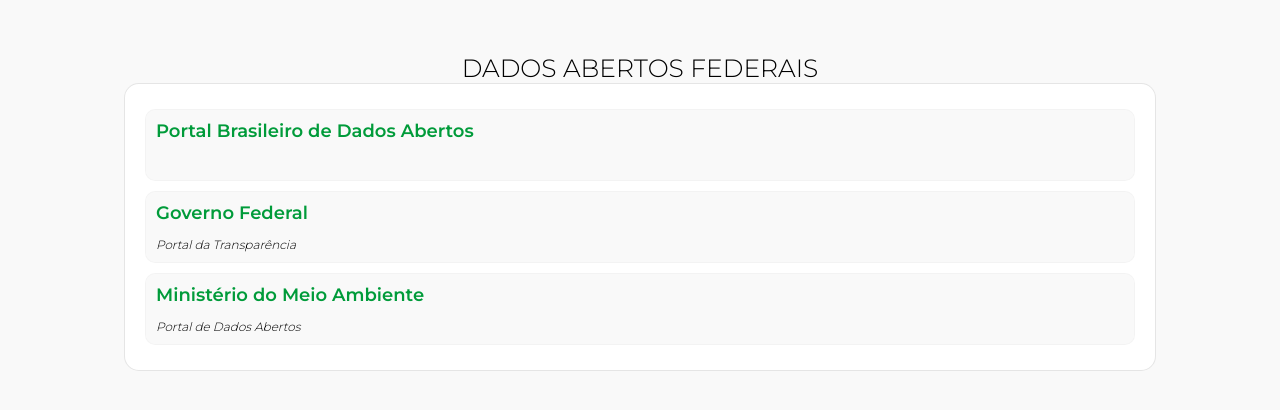
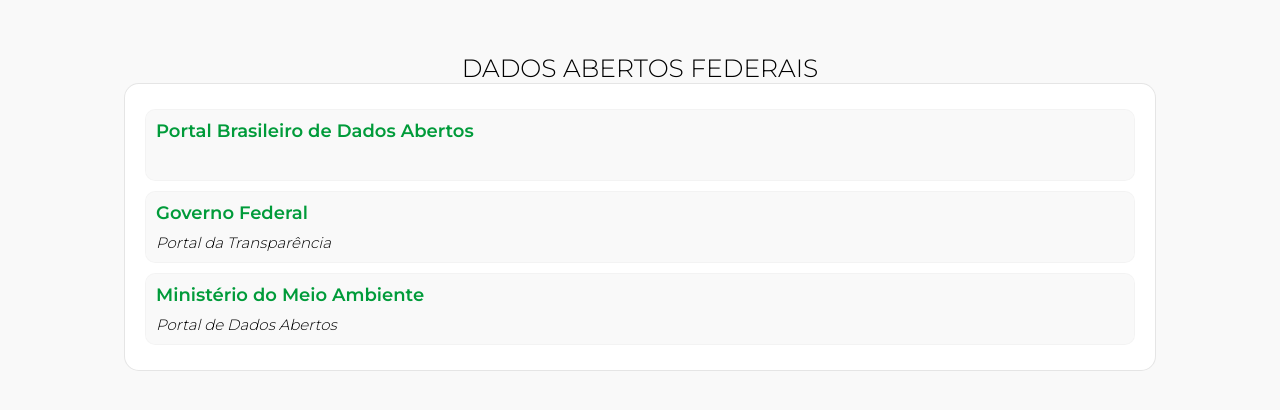
Before and after one commit to renato-bohler/mapa-dados-abertos, a React (Create React App) app: page / in a window 1280 px wide. Both pictures are taken after a click on the button "FEDERAL". Shown: the part 464-874 px from the top of the page. Built offline with nearby package versions, Linux system fonts and the light colour scheme.

Commit message:
Implementa melhorias de usabilidade na seleção de estados

```diff
--- a/src/App.jsx
+++ b/src/App.jsx
@@ -5,11 +5,20 @@ import { Body, Content, Title, Subtitle, TextHighlight, Paragraph, Link, Button,
 
 const App = () => {
   const [selectedButton, setSelectedButton] = useState('');
-  const [selectedRegion, setSelectedRegion] = useState('');
+  const [selectedRegion, setSelectedRegion] = useState(0);
+
+  const scrollToList = () => window.scrollTo(0, document.getElementById('list').offsetTop);
 
   const handleClickButton = selected => {
     setSelectedButton(selected);
     setSelectedRegion('');
+  };
+
+  const handleClickRegion = region => {
+    setSelectedRegion(region);
+    if (region) {
+      scrollToList();
+    }
   };
 
   return (
@@ -42,8 +51,8 @@ const App = () => {
               Municipal
             </Button>
           </ButtonContainer>
+          <StateSelect selectedButton={selectedButton} selectedRegion={selectedRegion} callback={handleClickRegion} />
           <DataList selectedButton={selectedButton} selectedRegion={selectedRegion} />
-          <StateSelect selectedButton={selectedButton} selectedRegion={selectedRegion} callback={setSelectedRegion} />
         </Content>
       </Body>
     </ThemeProvider>
--- a/src/components/DataList.jsx
+++ b/src/components/DataList.jsx
@@ -3,22 +3,27 @@ import styled from 'styled-components';
 import Subsubtitle from './Subsubtitle';
 
 import federal from '../data/federal';
+import states from '../data/states';
 
-const getTitle = (selectedButton, selectedRegion = '') => {
+const getState = ufCode => states.find(s => s.ufCode === ufCode) || { name: '', list: [] };
+
+const getTitle = (selectedButton, selectedRegion = 0) => {
   if (selectedButton === 'federal') {
     return 'Dados abertos federais';
   }
 
-  // TODO: get state name with its ID
-  return `Dados abertos de ${selectedRegion}`;
+  return `Dados abertos ${getState(selectedRegion).name}`;
 };
 
-const getData = selectedButton => {
+const getData = (selectedButton, selectedRegion = 0) => {
   if (selectedButton === 'federal') {
     return federal;
   }
 
-  // TODO: getData for states
+  if (selectedButton === 'estadual' && selectedRegion) {
+    return getState(selectedRegion).list;
+  }
+
   return [];
 };
 
@@ -81,7 +86,7 @@ const ItemTitle = styled.span`
 
 const ItemSubtitle = styled.div`
   font-style: italic;
-  font-size: 12px;
+  font-size: 15px;
   text-decoration: none;
   color: ${props => props.theme.colors.black};
 `;
@@ -93,19 +98,32 @@ const NoResults = styled.div`
   line-height: 100px;
 `;
 
-const List = ({ title, data = [] }) => (
-  <>
+const ListContainer = styled.div`
+  visibility: ${props => (props.visible ? 'visible' : 'hidden')};
+`;
+
+const List = ({ title, id, visible, data = [] }) => (
+  <ListContainer id={id} visible={visible}>
     <Subsubtitle>{title}</Subsubtitle>
     <Box>{data.length ? data.map(d => <Item key={d.url} {...d} />) : <NoResults>Nenhum resultado encontrado</NoResults>}</Box>
-  </>
+  </ListContainer>
 );
 
-const DataList = ({ selectedButton, selectedRegion = '' }) => {
-  if (selectedButton === 'federal' || (selectedButton === 'estadual' && selectedRegion)) {
-    return <List title={getTitle(selectedButton, selectedRegion)} data={getData(selectedButton, selectedRegion)} />;
-  }
+const DataList = ({ selectedButton, selectedRegion = 0 }) => {
+  const isVisible = (button, region) => {
+    if (button === 'federal') return true;
+    if (button === 'estadual' && region) return true;
+    return false;
+  };
 
-  return null;
+  return (
+    <List
+      id="list"
+      visible={isVisible(selectedButton, selectedRegion)}
+      title={getTitle(selectedButton, selectedRegion)}
+      data={getData(selectedButton, selectedRegion)}
+    />
+  );
 };
 
 export default DataList;
--- a/src/components/StateSelect.jsx
+++ b/src/components/StateSelect.jsx
@@ -5,7 +5,8 @@ import ReactTooltip from 'react-tooltip';
 import theme from '../theme';
 import Subsubtitle from './Subsubtitle';
 
-import brasil from '../topo/states.json';
+import brasil from '../topo/states';
+import states from '../data/states';
 
 const Composable = styled(ComposableMap)`
   width: 90vw;
@@ -16,8 +17,8 @@ const Composable = styled(ComposableMap)`
 
 const Tooltip = styled(ReactTooltip)`
   color: ${props => props.theme.colors.black} !important;
-  font-weight: bold;
   font-size: 15px;
+  text-align: center;
 
   background-color: ${props => props.theme.colors.white} !important;
   box-shadow: 1px 11px 5px -4px ${props => props.theme.colors.gray};
@@ -42,9 +43,30 @@ const Container = styled.div`
 const mapCenter = [-54.77989334751745, -13.603361893828286];
 
 const StateSelect = ({ callback, selectedButton, selectedRegion }) => {
-  if (selectedRegion || selectedButton !== 'estadual') {
+  if (selectedButton !== 'estadual') {
     return null;
   }
+
+  const isSelected = geography => geography.id === selectedRegion;
+  const getStateName = ufCode => (states.find(s => s.ufCode === ufCode) || { name: 'a' }).name;
+  const countData = geography => (states.find(s => s.ufCode === geography.id) || { list: [] }).list.length;
+
+  const fillColor = (geography, type = 'default') => {
+    if (type === 'default') {
+      if (isSelected(geography)) return theme.colors.green;
+      if (countData(geography)) return theme.colors.lightGray;
+      return theme.colors.lightRed;
+    }
+
+    if (type === 'hover') {
+      if (isSelected(geography)) return theme.colors.green;
+      if (countData(geography)) return theme.colors.lightGreen;
+      return theme.colors.lightRed;
+    }
+
+    return theme.colors.lightGreen;
+  };
+
   return (
     <Container>
       <Subsubtitle>Selecione um estado</Subsubtitle>
@@ -54,7 +76,7 @@ const StateSelect = ({ callback, selectedButton, selectedRegion }) => {
         }}
       >
         <ZoomableGroup center={mapCenter} disablePanning>
-          <Geographies geography={brasil}>
+          <Geographies geography={brasil} disableOptimization>
             {(geographies, projection) =>
               geographies.map(geography => (
                 <Geography
@@ -64,22 +86,22 @@ const StateSelect = ({ callback, selectedButton, selectedRegion }) => {
                   onClick={({ id }) => callback(id)}
                   style={{
                     default: {
-                      fill: theme.colors.lightGray,
+                      fill: fillColor(geography),
                       stroke: theme.colors.green,
                       outline: 'none',
                     },
                     hover: {
-                      fill: theme.colors.gray,
+                      fill: fillColor(geography, 'hover'),
                       stroke: theme.colors.green,
                       outline: 'none',
                     },
                     pressed: {
-                      fill: theme.colors.lightGreen,
+                      fill: fillColor(geography, 'pressed'),
                       stroke: theme.colors.green,
                       outline: 'none',
                     },
                   }}
-                  data-tip={`${geography.properties.nome} (${geography.id})`}
+                  data-tip={geography.id}
                   data-for="map"
                 />
               ))
@@ -87,7 +109,23 @@ const StateSelect = ({ callback, selectedButton, selectedRegion }) => {
           </Geographies>
         </ZoomableGroup>
       </Composable>
-      <Tooltip id="map" border />
+      <Tooltip
+        id="map"
+        getContent={data => {
+          const id = parseInt(data, 0);
+          const listCount = countData({ id });
+          return (
+            <>
+              <div>
+                <strong>{getStateName(id)}</strong>
+              </div>
+              <div>{`(${listCount || 'nenhuma'} fonte${listCount > 1 ? 's' : ''} encontrada${listCount > 1 ? 's' : ''})`}</div>
+            </>
+          );
+        }}
+        border
+        multiline
+      />
     </Container>
   );
 };
--- a/src/theme.js
+++ b/src/theme.js
@@ -9,5 +9,6 @@ export default {
     yellow: '#fedf00',
     blue: '#336ef9',
     darkBlue: '#002376',
+    lightRed: '#f7a0a0',
   },
 };
```
